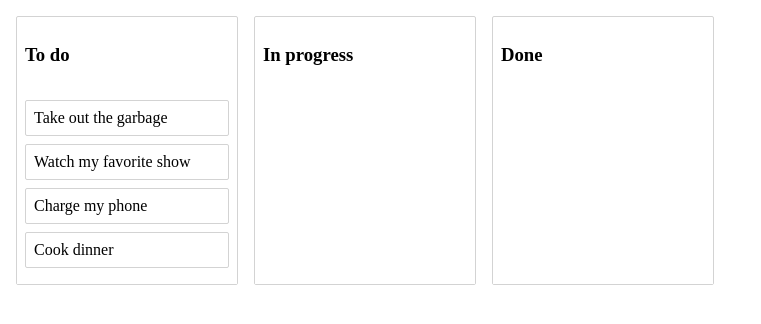
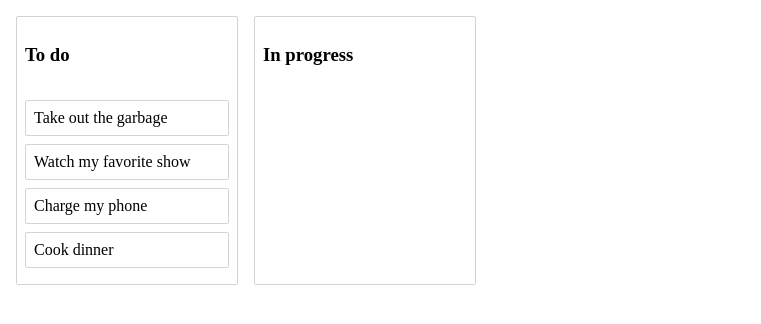
Before and after one commit to pleopardi/rbdnd-task-list, a React (Create React App) app: page / in a window 1280 px wide. Shown: the top 324 px of the page, without its empty margins (0-761 px from the left). Built offline with nearby package versions, Linux system fonts and the light colour scheme.

Commit message:
Lesson 12

```diff
--- a/src/Column.js
+++ b/src/Column.js
@@ -1,11 +1,12 @@
 import React, { Component } from "react";
 import styled from "styled-components";
-import { Droppable } from "react-beautiful-dnd";
+import { Droppable, Draggable } from "react-beautiful-dnd";
 import Task from "./Task";
 
 const Container = styled.div`
   margin: 8px;
   border: 1px solid lightgrey;
+  background-color: white;
   border-radius: 2px;
   width: 220px;
   display: flex;
@@ -18,7 +19,7 @@ const Title = styled.h3`
 const TaskList = styled.div`
   padding: 8px;
   transition: background-color 0.2s ease;
-  background-color: ${props => (props.isDraggingOver ? "skyblue" : "white")};
+  background-color: ${props => (props.isDraggingOver ? "skyblue" : "inherit")};
   flex-grow: 1;
   min-height: 100px;
 `;
@@ -26,9 +27,13 @@ const TaskList = styled.div`
 class Column extends Component {
   render() {
     return (
-      <Container>
-        <Title>{this.props.column.title}</Title>
-        <Droppable droppableId={this.props.column.id}>
+      <Draggable draggableId={this.props.column.id} index={this.props.index}>
+        {provided => (
+          <Container innerRef={provided.innerRef} {...provided.draggableProps}>
+            <Title {...provided.dragHandleProps}>
+              {this.props.column.title}
+            </Title>
+            <Droppable droppableId={this.props.column.id} type="task">
               {(provided, snapshot) => (
                 <TaskList
                   innerRef={provided.innerRef}
@@ -43,6 +48,8 @@ class Column extends Component {
               )}
             </Droppable>
           </Container>
+        )}
+      </Draggable>
     );
   }
 }
--- a/src/index.js
+++ b/src/index.js
@@ -2,7 +2,7 @@ import React, { Component } from "react";
 import ReactDOM from "react-dom";
 import "@atlaskit/css-reset";
 import styled from "styled-components";
-import { DragDropContext } from "react-beautiful-dnd";
+import { DragDropContext, Droppable } from "react-beautiful-dnd";
 import initialData from "./initialData";
 import Column from "./Column";
 
@@ -14,7 +14,7 @@ class App extends Component {
   state = initialData;
 
   onDragEnd = result => {
-    const { destination, source, draggableId } = result;
+    const { destination, source, draggableId, type } = result;
 
     if (!destination) {
       return;
@@ -27,17 +27,31 @@ class App extends Component {
       return;
     }
 
-    const start = this.state.columns[source.droppableId];
-    const finish = this.state.columns[destination.droppableId];
+    if (type === "column") {
+      const newColumnOrder = [...this.state.columnOrder];
+      newColumnOrder.splice(source.index, 1);
+      newColumnOrder.splice(destination.index, 0, draggableId);
 
-    if (start === finish) {
-      const newTaskIds = [...start.taskIds];
+      const newState = {
+        ...this.state,
+        columnOrder: newColumnOrder
+      };
+
+      this.setState(() => newState);
+
+      return;
+    }
+    const home = this.state.columns[source.droppableId];
+    const foreign = this.state.columns[destination.droppableId];
+
+    if (home === foreign) {
+      const newTaskIds = [...home.taskIds];
 
       newTaskIds.splice(source.index, 1);
       newTaskIds.splice(destination.index, 0, draggableId);
 
       const newColumn = {
-        ...start,
+        ...home,
         taskIds: newTaskIds
       };
 
@@ -54,28 +68,28 @@ class App extends Component {
       return;
     }
 
-    const startTaskIds = [...start.taskIds];
-    startTaskIds.splice(source.index, 1);
+    const homeTaskIds = [...home.taskIds];
+    homeTaskIds.splice(source.index, 1);
 
-    const newStart = {
-      ...start,
-      taskIds: startTaskIds
+    const newHome = {
+      ...home,
+      taskIds: homeTaskIds
     };
 
-    const finishTaskIds = [...finish.taskIds];
-    finishTaskIds.splice(destination.index, 0, draggableId);
+    const foreignTaskIds = [...foreign.taskIds];
+    foreignTaskIds.splice(destination.index, 0, draggableId);
 
-    const newFinish = {
-      ...finish,
-      taskIds: finishTaskIds
+    const newForeign = {
+      ...foreign,
+      taskIds: foreignTaskIds
     };
 
     const newState = {
       ...this.state,
       columns: {
         ...this.state.columns,
-        [newStart.id]: newStart,
-        [newFinish.id]: newFinish
+        [newHome.id]: newHome,
+        [newForeign.id]: newForeign
       }
     };
 
@@ -85,16 +99,35 @@ class App extends Component {
   render() {
     return (
       <DragDropContext onDragEnd={this.onDragEnd}>
-        <Container>
-          {this.state.columnOrder.map(columnId => {
+        <Droppable
+          droppableId="all-columns"
+          direction="horizontal"
+          type="column"
+        >
+          {provided => (
+            <Container
+              innerRef={provided.innerRef}
+              {...provided.droppableProps}
+            >
+              {this.state.columnOrder.map((columnId, index) => {
                 const column = this.state.columns[columnId];
                 const tasks = column.taskIds.map(
                   taskId => this.state.tasks[taskId]
                 );
 
-            return <Column key={column.id} column={column} tasks={tasks} />;
+                return (
+                  <Column
+                    key={column.id}
+                    column={column}
+                    tasks={tasks}
+                    index={index}
+                  />
+                );
               })}
+              {provided.placeholder}
             </Container>
+          )}
+        </Droppable>
       </DragDropContext>
     );
   }
--- a/src/initialData.js
+++ b/src/initialData.js
@@ -15,14 +15,9 @@ const initialData = {
       id: "column-2",
       title: "In progress",
       taskIds: []
-    },
-    "column-3": {
-      id: "column-3",
-      title: "Done",
-      taskIds: []
     }
   },
-  columnOrder: ["column-1", "column-2", "column-3"]
+  columnOrder: ["column-1", "column-2"]
 };
 
 export default initialData;
```
Lines whose indentation alone changed are shown as unchanged.
